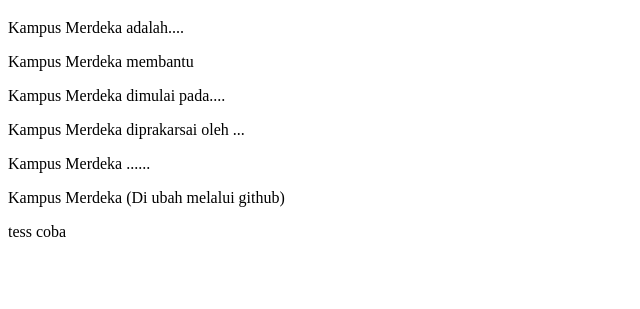
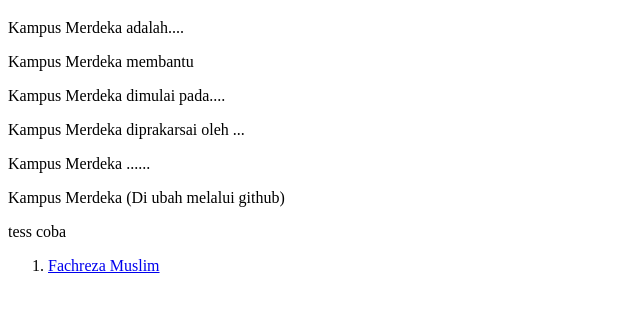
Before and after one commit to mkamentoring/belajar-git, a plain HTML site: page index.html in a window 1280 px wide. Shown: the part 61-370 px from the top of the page, without its empty margins (0-640 px from the left). Drawn offline with Linux system fonts and the light colour scheme.

Commit message:
add link

```diff
--- a/index.html
+++ b/index.html
@@ -16,5 +16,11 @@
     <p>Kampus Merdeka (Di ubah melalui github)</p>
 
     <p>tess coba</p>
+
+    <ol>
+      <li>
+        <a href="./reza/index.html">Fachreza Muslim</a>
+      </li>
+    </ol>
   </body>
 </html>
```
